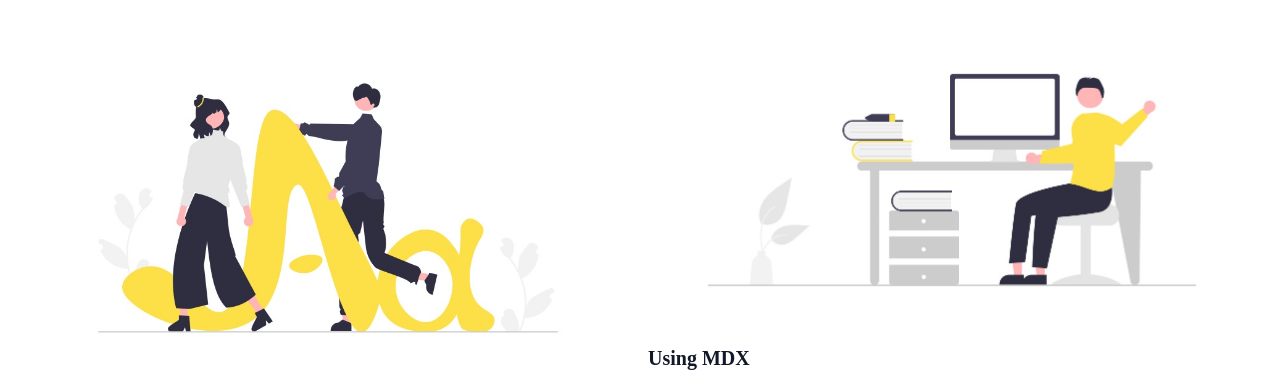
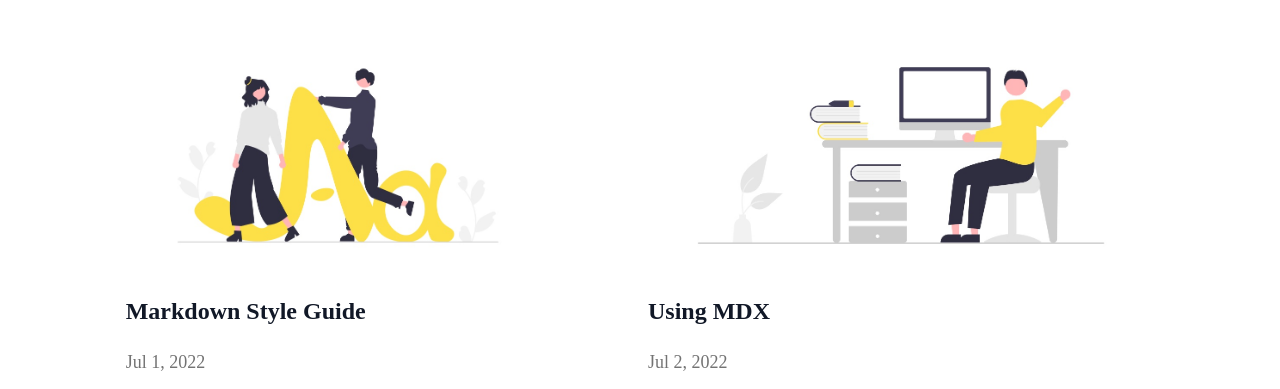
Before and after one commit to koshin01/personal_blog, an Astro site: page / in a window 1280 px wide. Shown: the part 98-487 px from the top of the page. Built offline with nearby package versions, Linux system fonts and the light colour scheme; Astro itself is replaced by a stand-in of ours; a web font is replaced by a local one.

Commit message:
styled for pc

```diff
--- a/src/components/container.astro
+++ b/src/components/container.astro
@@ -1,3 +1,5 @@
-<div class="mx-4 md:mx-6">
-  <slot />
+<div class="mx-4 md:mx-6 lg:flex lg:flex-col">
+  <div class = "lg:mx-auto">
+    <slot />
+  </div>
 </div>
--- a/src/layouts/BlogPost.astro
+++ b/src/layouts/BlogPost.astro
@@ -20,7 +20,7 @@ const { title, description, pubDate, updatedDate, heroImage } = Astro.props;
     <Container>
       <Header />
       <main class = "md:flex">
-        <article class="prose md:mx-auto">
+        <article class="prose lg:prose-lg md:mx-auto">
           <div>
             {
               heroImage && (
--- a/src/pages/index.astro
+++ b/src/pages/index.astro
@@ -28,12 +28,11 @@ const posts = (await getCollection("blog")).sort(
                 <li>
                   <a class="grid gap-4" href={`/blog/${post.slug}/`}>
                     <img
-                      width={720}
-                      height={360}
                       src={post.data.heroImage}
                       alt=""
+                      class = "object-cover h-[15.1875rem]"
                     />
-                    <div class="prose">
+                    <div class="prose lg:prose-lg">
                       <h3>{post.data.title}</h3>
                       <FormattedDate date={post.data.pubDate} />
                     </div>
```
